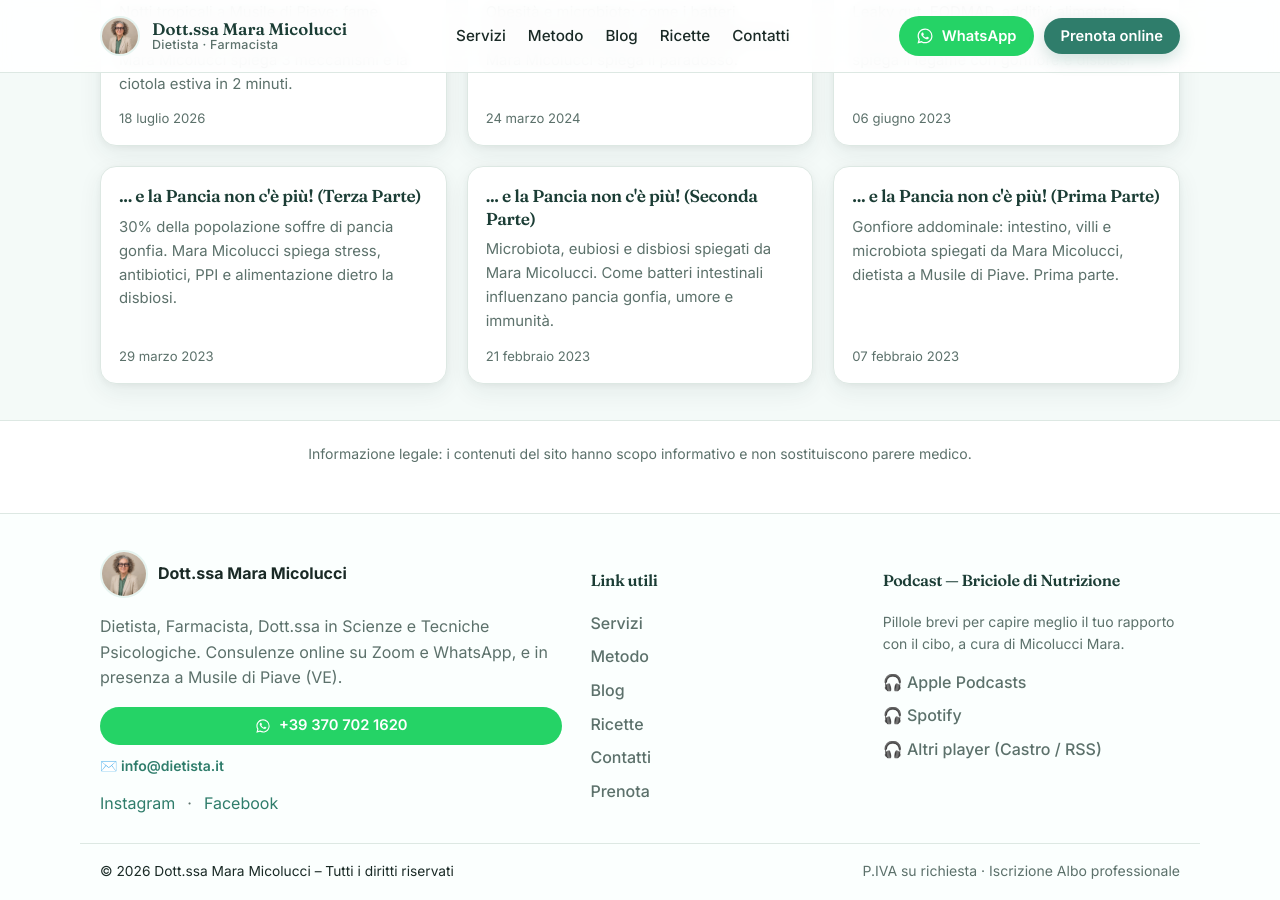
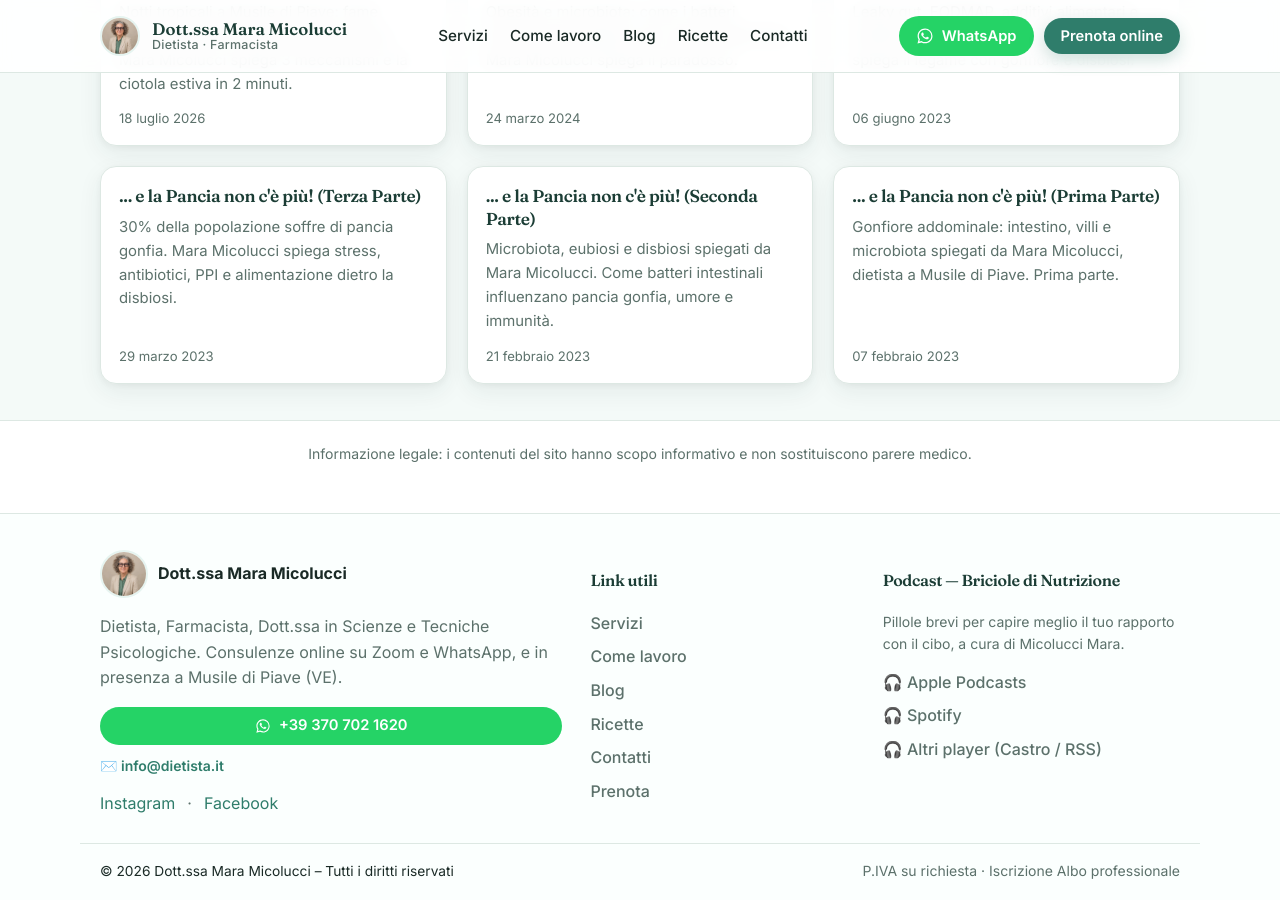
Before and after one commit to curlybracketshq/dietista.it, a Jekyll site: the page built from index.html, in a window 1280 px wide and 900 px high, scrolled down 2666 px. Built offline with Jekyll 4.4.1, drawn with Linux system fonts in a browser that asks for light colours.

Commit message:
nav: Metodo → Come lavoro (header + footer)

```diff
--- a/_includes/footer.html
+++ b/_includes/footer.html
@@ -23,7 +23,7 @@
       <h4>Link utili</h4>
       <ul class="footer-links">
         <li><a href="{{ '/#servizi' | relative_url }}">Servizi</a></li>
-        <li><a href="{{ '/#metodo' | relative_url }}">Metodo</a></li>
+        <li><a href="{{ '/#metodo' | relative_url }}">Come lavoro</a></li>
         <li><a href="{{ '/blog/' | relative_url }}">Blog</a></li>
         <li><a href="{{ '/ricette/' | relative_url }}">Ricette</a></li>
         <li><a href="{{ '/contatti/' | relative_url }}">Contatti</a></li>
--- a/_includes/header.html
+++ b/_includes/header.html
@@ -10,7 +10,7 @@
 
     <nav class="main-nav" aria-label="Navigazione principale">
       <a href="{{ '/#servizi' | relative_url }}">Servizi</a>
-      <a href="{{ '/#metodo' | relative_url }}">Metodo</a>
+      <a href="{{ '/#metodo' | relative_url }}">Come lavoro</a>
       <a href="{{ '/blog/' | relative_url }}">Blog</a>
       <a href="{{ '/ricette/' | relative_url }}">Ricette</a>
       <a href="{{ '/contatti/' | relative_url }}">Contatti</a>
```
